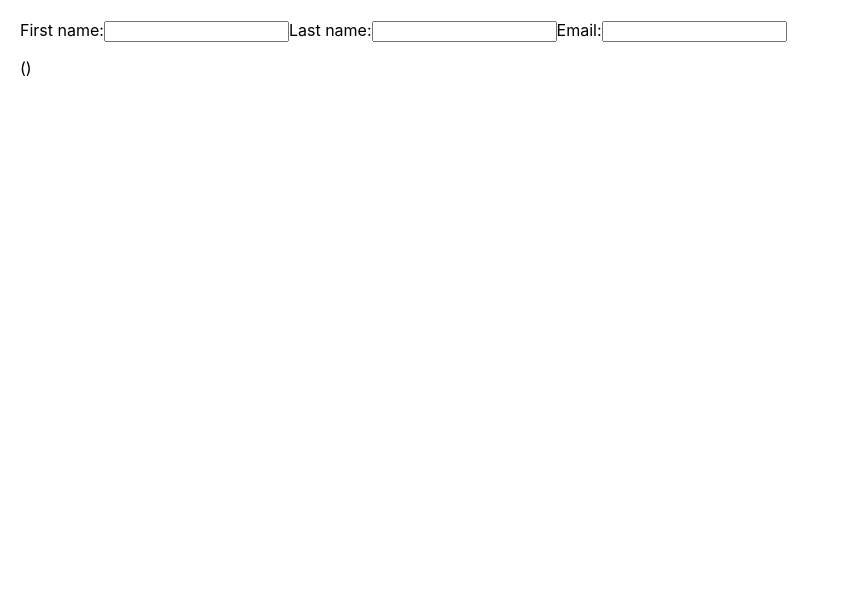
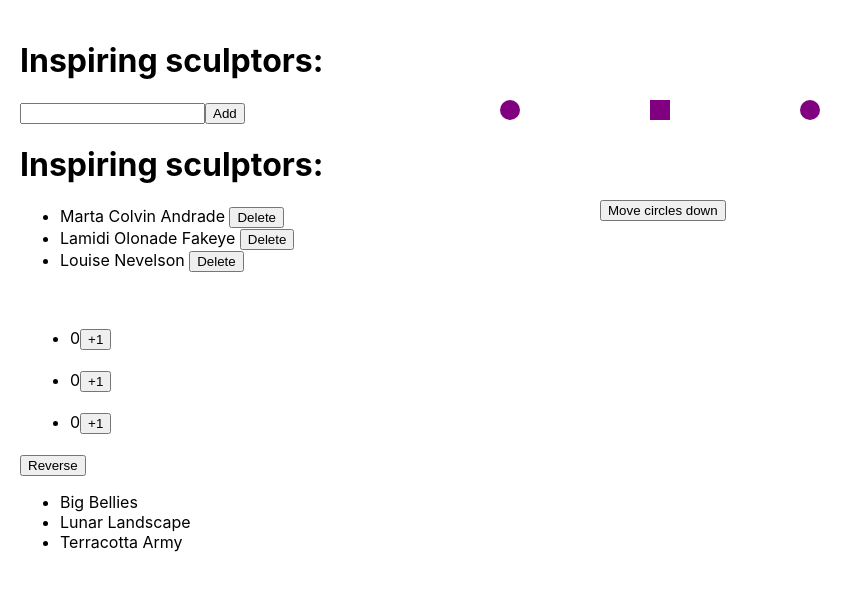
Before and after one commit to 7toR-web/react, a React (Create React App) app: page / in a window 1280 px wide. Shown: the top 590 px of the page, without its empty margins (0-863 px from the left). Built offline with nearby package versions, Linux system fonts and the light colour scheme.

Commit message:
updating Arrays in State

```diff
--- a/src/App.tsx
+++ b/src/App.tsx
@@ -3,7 +3,7 @@ import './App.css'
 import { Profile } from './describingUI/passing props'
 import { FirstText } from './describingUI/firstComponent'
 import { PackingList } from './describingUI/conditionlyRendering'
-import List from './describingUI/renderingLists'
+// import List from './describingUI/renderingLists'
 import { ReceipeLists } from './describingUI/renderingLists'
 import { Separator } from './describingUI/renderingLists'
 import { Button } from './addingInteractivity/respondingEvents'
@@ -13,10 +13,15 @@ import { UploadButton } from './addingInteractivity/respondingEvents'
 import { Gallery } from './addingInteractivity/state:ComponentsMemory'
 import { Form } from './addingInteractivity/stateAsSnapshot'
 import { TraficLight } from './addingInteractivity/stateAsSnapshot'
-import { Counter } from './addingInteractivity/seriesOfStateUpdates'
+// import { Counter } from './addingInteractivity/seriesOfStateUpdates'
 import { ArtMarketPlace } from './addingInteractivity/seriesOfStateUpdates'
-import {StateTypes} from "./addingInteractivity/updatingObjectsInState/index"
+import { StateTypes } from './addingInteractivity/updatingObjectsInState/index'
 import { StateForm } from './addingInteractivity/updatingObjectsInState/index'
+import { List } from './addingInteractivity/updatingArraysInState'
+import { FilterList } from './addingInteractivity/updatingArraysInState/index'
+import { ShapeEditor } from './addingInteractivity/updatingArraysInState'
+import { Counter } from './addingInteractivity/updatingArraysInState/index'
+import { ReverseList } from './addingInteractivity/updatingArraysInState/index'
 
 function App() {
     return (
@@ -38,7 +43,12 @@ function App() {
             {/* <Counter /> */}
             {/* <ArtMarketPlace /> */}
             {/* <StateTypes /> */}
-            <StateForm />
+            {/* <StateForm /> */}
+            <List />
+            <FilterList />
+            <ShapeEditor /> <br />
+            <Counter />
+            <ReverseList />
         </>
     )
 }
--- /dev/null
+++ b/src/addingInteractivity/updatingArraysInState/index.tsx
@@ -0,0 +1,185 @@
+import css from './arrays.module.css'
+import React, { useState } from 'react'
+import { useImmer } from 'use-immer'
+
+let nextId = 0
+
+const List = () => {
+    const [name, setName] = useState('')
+    const [artists, setArtists] = useState<{ id: number; name: string }[]>([])
+
+    return (
+        <>
+            <h1>Inspiring sculptors:</h1>
+            <input value={name} onChange={e => setName(e.target.value)} />
+            <button
+                onClick={() => {
+                    if (artists.some(artist => artist.name === name)) {
+                        setName('')
+                        return
+                    }
+                    setArtists([...artists, { id: nextId + 1, name: name }])
+                    setName('')
+                }}
+            >
+                Add
+            </button>
+            <ul>
+                {artists.map(artist => (
+                    <li key={artist.id}>{artist.name}</li>
+                ))}
+            </ul>
+        </>
+    )
+}
+
+export { List }
+
+let initialArtists = [
+    { id: 0, name: 'Marta Colvin Andrade' },
+    { id: 1, name: 'Lamidi Olonade Fakeye' },
+    { id: 2, name: 'Louise Nevelson' },
+]
+
+const FilterList = () => {
+    const [artists, setArtists] = useState(initialArtists)
+
+    return (
+        <>
+            <h1>Inspiring sculptors:</h1>
+            <ul>
+                {artists.map(artist => (
+                    <li key={artist.id}>
+                        {artist.name}{' '}
+                        <button
+                            onClick={e => {
+                                setArtists(
+                                    artists.filter(
+                                        item => item.id !== artist.id
+                                    )
+                                )
+                            }}
+                        >
+                            Delete
+                        </button>
+                    </li>
+                ))}
+            </ul>
+        </>
+    )
+}
+
+export { FilterList }
+
+let initialShapes = [
+    { id: 0, type: 'circle', x: 500, y: 100 },
+    { id: 1, type: 'square', x: 650, y: 100 },
+    { id: 2, type: 'circle', x: 800, y: 100 },
+]
+
+const ShapeEditor = () => {
+    const [shapes, setShapes] = useState(initialShapes)
+    const handleClick = (e: React.MouseEvent<HTMLButtonElement>) => {
+        const nextShapes = shapes.map(item => {
+            if (item.type === 'circle') {
+                return { ...item, y: item.y + 50 }
+            } else {
+                return item
+            }
+        })
+        setShapes(nextShapes)
+    }
+
+    return (
+        <>
+            <button
+                style={{ position: 'absolute', left: '600px', top: '200px' }}
+                onClick={handleClick}
+            >
+                Move circles down
+            </button>
+            {shapes.map(item => {
+                return (
+                    <div
+                        key={item.id}
+                        style={{
+                            background: 'purple',
+                            position: 'absolute',
+                            left: item.x,
+                            top: item.y,
+                            borderRadius: item.type === 'circle' ? '50%' : '',
+                            width: 20,
+                            height: 20,
+                        }}
+                    ></div>
+                )
+            })}
+        </>
+    )
+}
+
+export { ShapeEditor }
+
+let initialCounters = [0, 0, 0]
+
+const Counter = () => {
+    const [counters, setCounters] = useState(initialCounters)
+    const handleClick = (index: number) => {
+        const nextCounter = counters.map((item, i) => {
+            if (i === index) {
+                return item + 1
+            } else {
+                return item
+            }
+        })
+        setCounters(nextCounter)
+    }
+
+    return (
+        <ul>
+            {counters.map((item, index) => {
+                return (
+                    <>
+                        <li style={{ margin: '20px 10px' }} key={index}>
+                            {item}
+                            <button onClick={() => handleClick(index)}>
+                                +1
+                            </button>
+                        </li>
+                    </>
+                )
+            })}
+        </ul>
+    )
+}
+
+export { Counter }
+
+const initialList = [
+    { id: 0, title: 'Big Bellies' },
+    { id: 1, title: 'Lunar Landscape' },
+    { id: 2, title: 'Terracotta Army' },
+]
+
+export default function ReverseList() {
+    const [list, setList] = useState(initialList)
+
+    function handleClick() {
+        const nextList = [...list]
+        nextList.reverse()
+        setList(nextList)
+    }
+
+    return (
+        <>
+            <button onClick={handleClick}>Reverse</button>
+            <ul>
+                {list.map(artwork => (
+                    <li key={artwork.id}>{artwork.title}</li>
+                ))}
+            </ul>
+        </>
+    )
+}
+
+export { ReverseList }
```
Also changed, not shown: src/addingInteractivity/updatingArraysInState/arrays.module.css (added).
